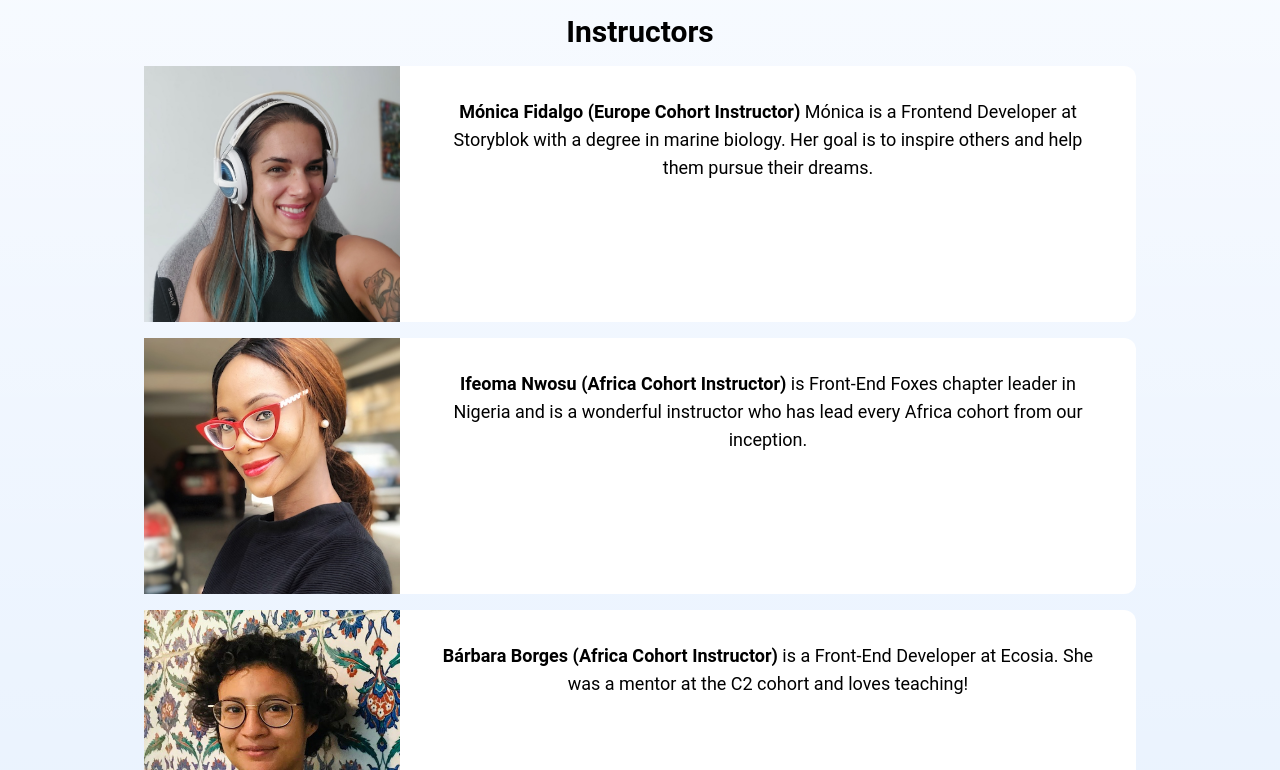
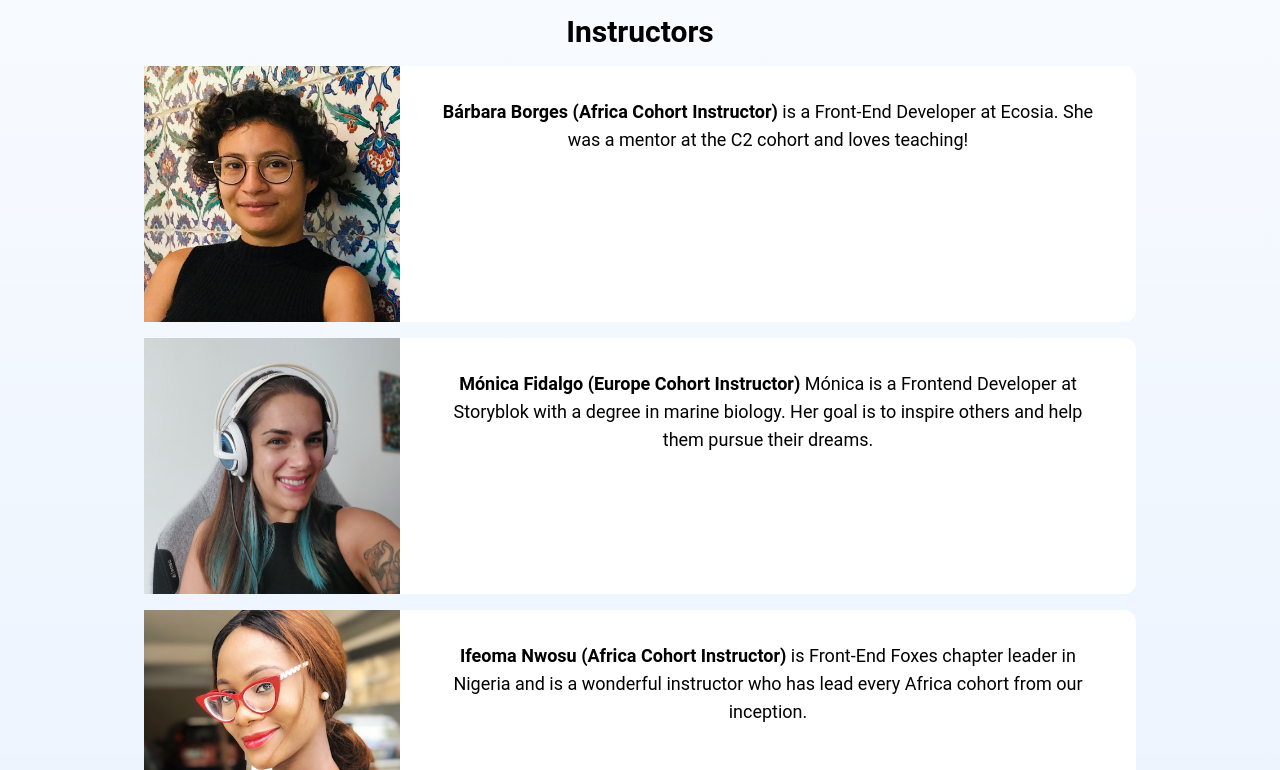
Before and after one commit to FrontEndFoxes/ff-school, a Vue app: page /team in a window 1280 px wide. Shown: the part 550-1320 px from the top of the page. Built offline with nearby package versions, Linux system fonts and the light colour scheme.

Commit message:
katherine!

```diff
--- a/src/views/Team.vue
+++ b/src/views/Team.vue
@@ -44,8 +44,37 @@
       <h2 class="text-center mb-4 text-3xl font-semibold text-black">
           Instructors
         </h2>
+
+         <!--barbara-->
+       <div class="max-w-6xl mx-auto">
+        <div class="text-black mx-8 lg:mx-20 text-base">
+          <div class="lg:flex mb-4">
+            <figure class="md:flex bg-white rounded-xl p-8 md:p-0">
+              <img
+                class="w-64 h-64 md:w-64 m md:rounded-none rounded-full mx-auto"
+                src="../assets/barbara.jpg"
+                alt="Bárbara Borges"
+                width="414"
+                height="414"
+              />
+              <div class="pt-6 md:p-8 text-center space-y-4">
+                <blockquote>
+                  <p class="text-lg">
+                    <span class="font-bold"
+                      >Bárbara Borges (Africa Cohort Instructor)</span
+                    >
+                 is a Front-End Developer at Ecosia. She was a mentor at the C2 cohort and loves teaching!
+                  </p>
+                </blockquote>
+              </div>
+
+               </figure>
+          </div>
+        </div>
+        </div>
+
         <!--Monica-->
-<div class="max-w-6xl mx-auto">
+			<div class="max-w-6xl mx-auto">
         <div class="text-black mx-8 lg:mx-20 text-base">
           <div class="lg:flex mb-4">
             <figure class="md:flex bg-white rounded-xl p-8 md:p-0">
@@ -102,15 +131,16 @@
           </div>
         </div>
       </div>
-      <!--barbara-->
-       <div class="max-w-6xl mx-auto">
+
+<!--katherine-->
+             <div class="max-w-6xl mx-auto">
         <div class="text-black mx-8 lg:mx-20 text-base">
           <div class="lg:flex mb-4">
             <figure class="md:flex bg-white rounded-xl p-8 md:p-0">
               <img
                 class="w-64 h-64 md:w-64 m md:rounded-none rounded-full mx-auto"
-                src="../assets/barbara.jpg"
-                alt="Bárbara Borges"
+                src="../assets/katherine.jpg"
+                alt="Katherine Stone"
                 width="414"
                 height="414"
               />
@@ -118,9 +148,11 @@
                 <blockquote>
                   <p class="text-lg">
                     <span class="font-bold"
-                      >Bárbara Borges (Africa Cohort Instructor)</span
+                      >Katherine Stone (Americas Cohort Instructor)</span
                     >
-                 is a Front-End Developer at Ecosia. She was a mentor at the C2 cohort and loves teaching!
+                 is a Full Stack Developer working in the Environmental Space with 22 years experience mainly in backend development.
+                  She found herself catching the spark for frontend development a few years ago, helped along by the Vue Vixens (now Front-End Foxes) school. She hopes to
+                  help others catch the dev spark whether it be the beginning or middle of their developer journeys.
                   </p>
                 </blockquote>
               </div>
@@ -131,6 +163,9 @@
           </div>
         </div>
       </div>
+
+
+
       </div>
 
       <div class="max-w-6xl mx-auto">
```
Also changed, not shown: src/assets/katherine.jpg (added).
